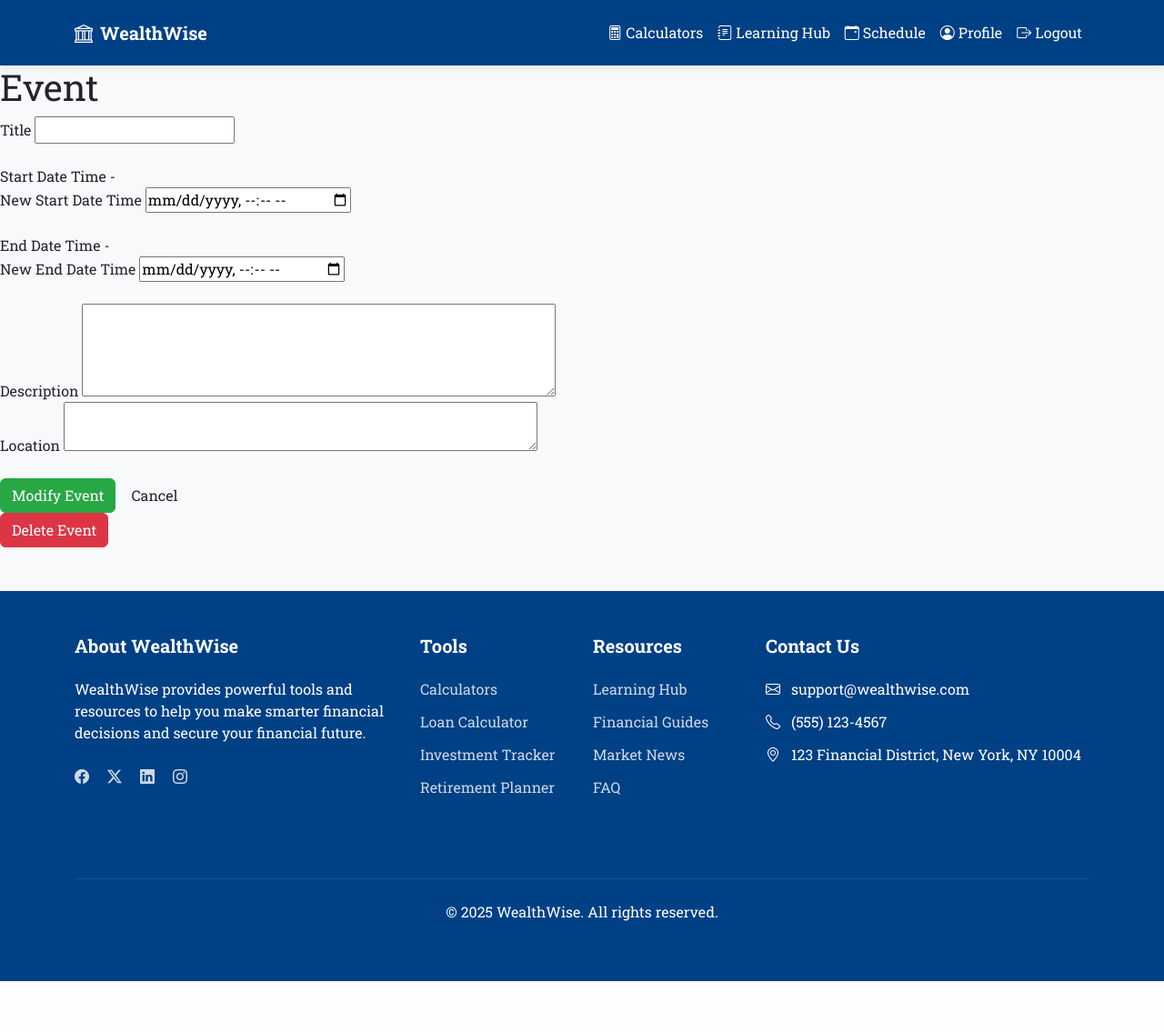
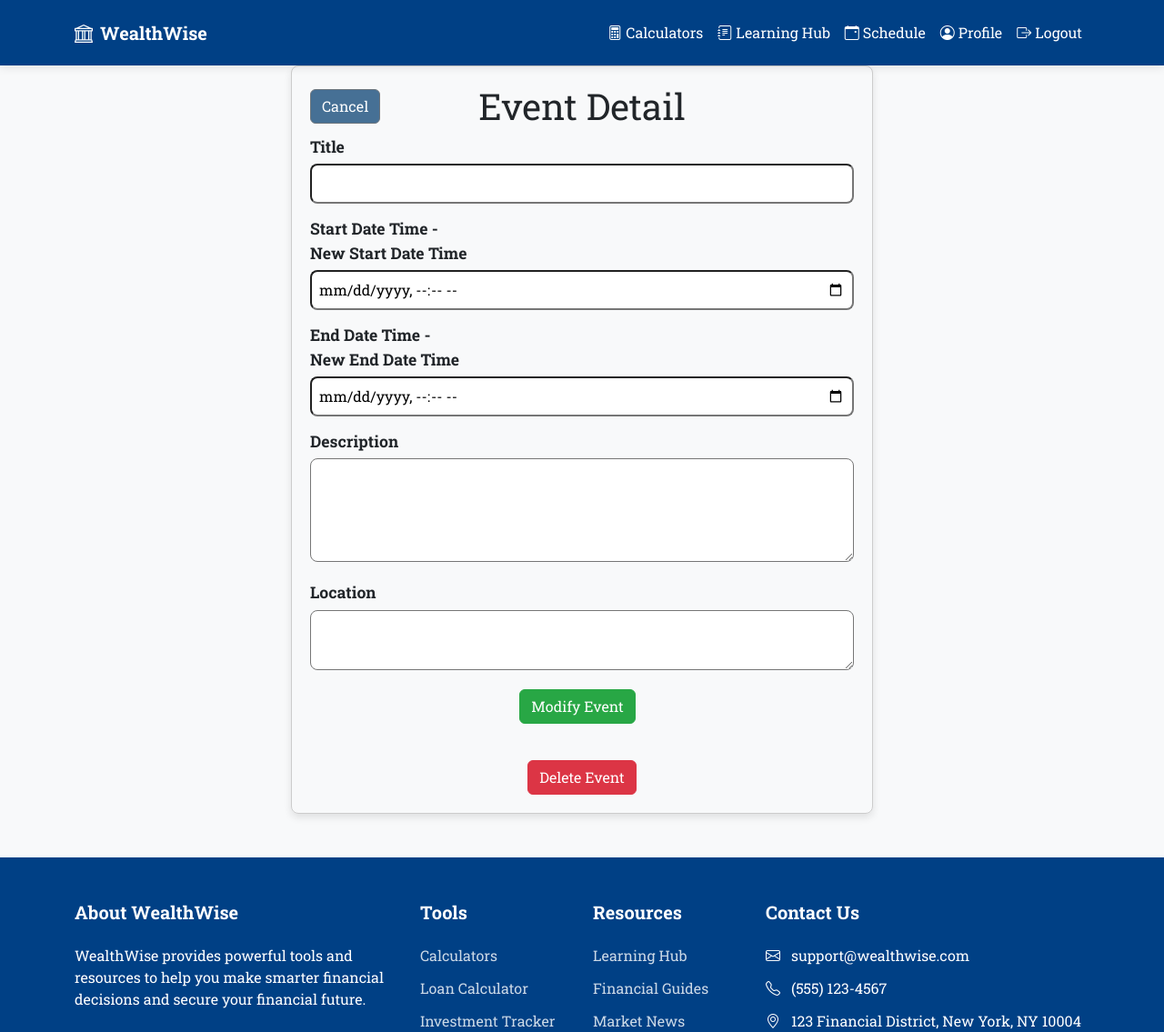
Before and after one commit to jakujobi/wealthwise, a Django app: page /schedule/eventDetail/1/ in a window 1280 px wide. Shown: the top 1135 px of the page at 91% size. Before the commit the page ends 1079 px from the top, so only its background shows below. Run offline with Django 5.2, Linux system fonts and the light colour scheme; the visitor is signed in with stand-in values (Sample User, id 1); data that the repository does not hold is empty.

Commit message:
Enhance UI. Add custom styles for buttons and table headers in CSS.

```diff
--- a/schedule/templates/Advisor/eventDetails.html
+++ b/schedule/templates/Advisor/eventDetails.html
@@ -1,48 +1,57 @@
 {% extends "base.html" %}
 {% load static %}
 {% block content %}
-<h1>Event</h1>
+<div style="display: flex; justify-content: center; align-items: center; min-height: 100vh;">
+    <div style="width: 50%; padding: 20px; border: 1px solid #ccc; border-radius: 8px; box-shadow: 0 4px 8px rgba(0, 0, 0, 0.1); position: relative;">
+        <a href="{% url 'view' %}" class="btn btn-secondary" style="position: absolute; top: 25px; left: 20px;">Cancel</a>
+        <h1 style="text-align: center;">Event Detail</h1>
 
         <form method="POST">
             {% csrf_token %}
             {% if error_message %}
-        <p style="color: red;">{{ error_message }}</p>
+                <p style="color: red; text-align: center;">{{ error_message }}</p>
             {% endif %}
-    <label for="title">Title</label>
-    <input type="text" name="title" id="title" maxlength="255" required value="{{ event.title|default:'' }}">
-    <br>
-    <br>
+            <div style="margin-bottom: 15px;">
+                <label for="title" class="form-label-bold">Title</label>
+                <input type="text" name="title" id="title" maxlength="255" required value="{{ event.title|default:'' }}" style="width: 100%; padding: 8px; margin-top: 5px; border-radius: 8px;">
+            </div>
 
-    <label>Start Date Time - </label>
+            <div style="margin-bottom: 15px;">
+                <label class="form-label-bold">Start Date Time - </label>
                 <t> {{ event.event_start_timestamp }}</t>
                 <br>
-    <label for="event_start_timestamp">New Start Date Time</label>
-    <input type="datetime-local" name="event_start_timestamp" id="start_timestamp" required value="{{ event.event_start_timestamp|date:"Y-m-d\TH:i" }}">
-    <br>
-    <br>
+                <label for="event_start_timestamp" class="form-label-bold">New Start Date Time</label>
+                <input type="datetime-local" name="event_start_timestamp" id="start_timestamp" required value="{{ event.event_start_timestamp|date:"Y-m-d\TH:i" }}" style="width: 100%; padding: 8px; margin-top: 5px; border-radius: 8px;">
+            </div>
 
-    <label>End Date Time - </label>
+            <div style="margin-bottom: 15px;">
+                <label class="form-label-bold">End Date Time - </label>
                 <t> {{ event.event_end_timestamp }}</t>
                 <br>
-    <label for="event_end_timestamp">New End Date Time</label>
-    <input type="datetime-local" name="event_end_timestamp" id="end_timestamp" required value="{{ event.event_end_timestamp|date:"Y-m-d\TH:i" }}">
-    <br>
-    <br>
+                <label for="event_end_timestamp" class="form-label-bold">New End Date Time</label>
+                <input type="datetime-local" name="event_end_timestamp" id="end_timestamp" required value="{{ event.event_end_timestamp|date:"Y-m-d\TH:i" }}" style="width: 100%; padding: 8px; margin-top: 5px; border-radius: 8px;">
+            </div>
 
-    <label for="description">Description</label>
-    <textarea name="description" id="description" rows="4" cols="50">{{ event.description|default:'' }}</textarea>
-    <br>
+            <div style="margin-bottom: 15px;">
+                <label for="description" class="form-label-bold">Description</label>
+                <textarea name="description" id="description" rows="4" style="width: 100%; padding: 8px; margin-top: 5px; border-radius: 8px;">{{ event.description|default:'' }}</textarea>
+            </div>
 
-    <label for="location">Location</label>
-    <textarea name="location" id="location" rows="2" cols="50">{{ event.location|default:'' }}</textarea>
-    <br>
+            <div style="margin-bottom: 15px;">
+                <label for="location" class="form-label-bold">Location</label>
+                <textarea name="location" id="location" rows="2" style="width: 100%; padding: 8px; margin-top: 5px; border-radius: 8px;">{{ event.location|default:'' }}</textarea>
+            </div>
 
-    <br>
-    <button type="submit" class="btn btn-primary">Modify Event</button>
-    <a class="btn" href="{% url 'view' %}">Cancel</a>
+            <div style="text-align: center;">
+                <button type="submit" class="btn btn-primary" style="margin-right: 10px;">Modify Event</button>
+            </div>
         </form>
 
+        <div style="text-align: center; margin-top: 40px;">
             <a class="btn btn-danger" href="#" onclick="confirmDelete({{ event.event_id }})">Delete Event</a>
+        </div>
+    </div>
+</div>
 
 <script>
 function confirmDelete(eventId) {
--- a/static/css/style.css
+++ b/static/css/style.css
@@ -57,6 +57,16 @@ body {
 .btn-primary {
   background-color: #28a745; /* Green button */
   border-color: #28a745;
+}
+
+.btn-secondary {
+  background-color: #467095; /* Grey blue button */
+  border-color: #6c757d;
+}
+
+.btn-secondary:hover {
+  background-color: #5a8dc2; /* Brighter grey blue on hover */
+  border-color: #6c757d;
 }
 
 .btn-primary:hover {
@@ -541,3 +551,19 @@ body {
     height: 100%;
   }
 }
+
+.table-header-blue {
+    background-color: #004085 !important; /* Dark blue */
+    color: #ffffff !important; /* White text */
+}
+
+.form-label-bold {
+  font-size: 1.1em;
+  font-weight: bold;
+  color: #212529; /* Default text color */
+}
+
+.shadow-on-focus:focus {
+  box-shadow: 0 0 10px rgba(0, 123, 255, 0.5);
+  outline: none;
+}
--- a/static/js/registerEvent.js
+++ b/static/js/registerEvent.js
@@ -14,7 +14,6 @@ document.addEventListener('DOMContentLoaded', function () {
                 .then(response => response.json())
                 .then(data => {
                     if (data.success) {
-                        alert(data.message);
                         console.log(`Registration ID: ${data.registration_id}`); // Log the registration ID
                         location.reload();
                     } else {
```
Also changed, not shown: schedule/templates/Advisor/createEvent.html (+31 -21 lines), schedule/templates/User/bookConsultation.html (+7 -3 lines), schedule/templates/User/searchAdvisor.html (+15 -5 lines), schedule/templates/scheduleView_Error.html (+12 -10 lines), schedule/templates/scheduleView_advisor.html (+4 -4 lines). Lines whose indentation alone changed are shown as unchanged.
